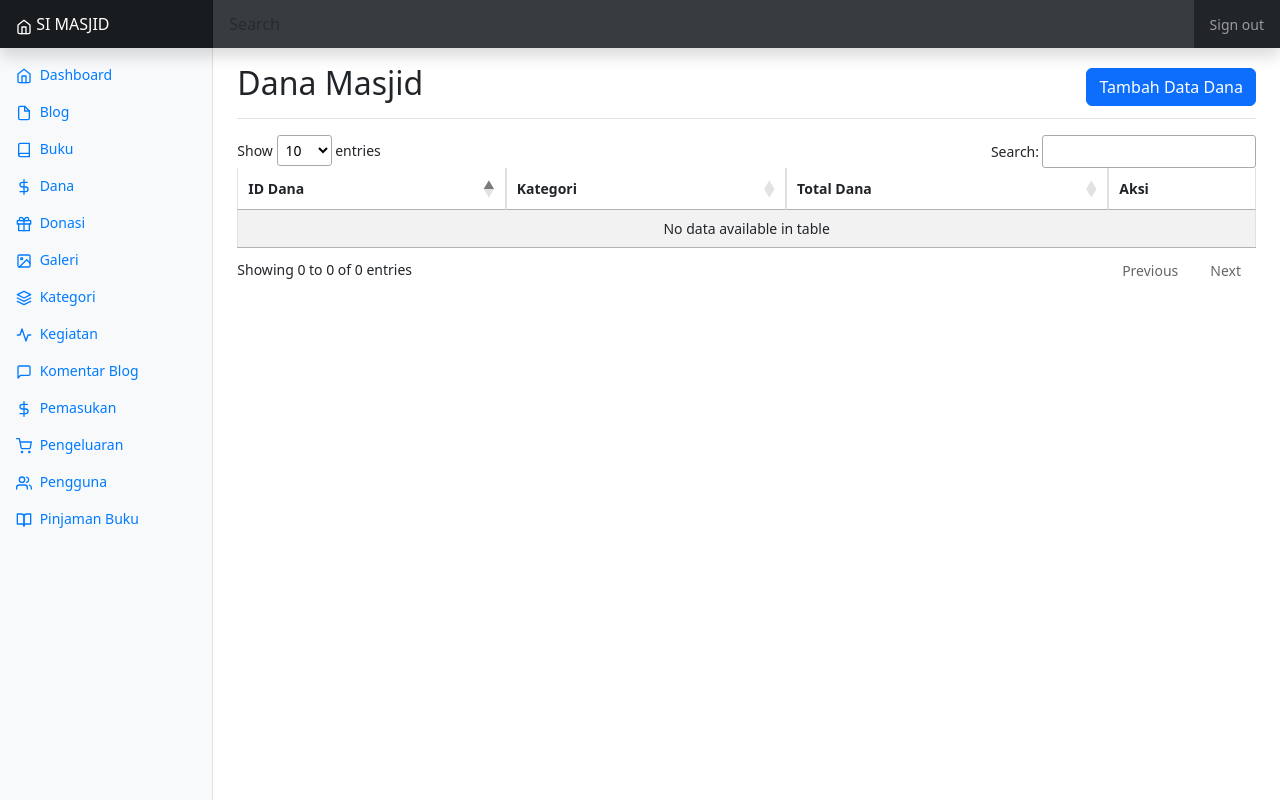
After one commit to EngRidhoNet/native_simasjid, a PHP site: page /admin/dana/index.php in a window 1280 px wide. The commit adds this page. Run offline with PHP 8.4, Linux system fonts and the light colour scheme; the visitor is signed in with stand-in values (Sample User, id 1); data that the repository does not hold is empty; some libraries are stand-ins or nearby versions.

Commit message:
fitur dana

```diff
--- /dev/null
+++ b/admin/dana/fetch_categories.php
@@ -0,0 +1,13 @@
+<?php
+include('../../koneksi/koneksi.php');
+
+$query = "SELECT id_kategori, nama_kategori FROM kategori";
+$result = mysqli_query($conn, $query);
+
+$data = array();
+
+while ($row = mysqli_fetch_assoc($result)) {
+    $data[] = $row;
+}
+
+echo json_encode($data);
--- /dev/null
+++ b/admin/dana/fetch_data.php
@@ -0,0 +1,19 @@
+<?php
+include '../../koneksi/koneksi.php';
+$query = "SELECT d.id_dana, k.nama_kategori, d.total_dana
+          FROM dana d
+          LEFT JOIN kategori k ON d.id_kategori = k.id_kategori";
+$result = mysqli_query($conn, $query);
+
+if (!$result) {
+    echo "Error: " . mysqli_error($conn);
+    exit;
+}
+
+$data = array();
+
+while ($row = mysqli_fetch_assoc($result)) {
+    $data[] = $row;
+}
+
+echo json_encode($data);
--- /dev/null
+++ b/admin/dana/index.php
@@ -0,0 +1,235 @@
+<?php include('../includes/header.php'); ?>
+<?php include('../includes/sidebar.php'); ?>
+<?php include('../../koneksi/koneksi.php'); ?>
+
+<div class="container-fluid">
+    <div class="row">
+        <main class="col-md-9 ms-sm-auto col-lg-10 px-md-4">
+            <div class="d-flex justify-content-between flex-wrap flex-md-nowrap align-items-center pt-3 pb-2 mb-3 border-bottom">
+                <h1 class="h2">Dana Masjid</h1>
+                <button type="button" class="btn btn-primary" id="addBookButton" data-bs-toggle="modal" data-bs-target="#addModal">Tambah Data Dana</button>
+            </div>
+            <div class="table-responsive">
+                <table id="danaTable" class="table table-striped table-bordered" style="width:100%">
+                    <thead>
+                        <tr>
+                            <th>ID Dana</th>
+                            <th>Kategori</th>
+                            <th>Total Dana</th>
+                            <th>Aksi</th>
+                        </tr>
+                    </thead>
+                    <tbody>
+                    </tbody>
+                </table>
+            </div>
+        </main>
+    </div>
+</div>
+
+<!-- Add Modal -->
+<div class="modal fade" id="addModal" tabindex="-1" aria-labelledby="addModalLabel" aria-hidden="true">
+    <div class="modal-dialog">
+        <div class="modal-content">
+            <form id="addForm">
+                <div class="modal-header">
+                    <h5 class="modal-title" id="addModalLabel">Tambah Data Dana</h5>
+                    <button type="button" class="btn-close" data-bs-dismiss="modal" aria-label="Close"></button>
+                </div>
+                <div class="modal-body">
+                    <div class="mb-3">
+                        <label for="kategori" class="form-label">Kategori</label>
+                        <select id="kategori" name="kategori" class="form-select">
+                            <!-- Options will be populated by JavaScript -->
+                        </select>
+                    </div>
+                    <div class="mb-3">
+                        <label for="total_dana" class="form-label">Total Dana</label>
+                        <input type="text" class="form-control" id="total_dana" name="total_dana" required>
+                    </div>
+                </div>
+                <div class="modal-footer">
+                    <button type="button" class="btn btn-secondary" data-bs-dismiss="modal">Close</button>
+                    <button type="submit" class="btn btn-primary">Tambah</button>
+                </div>
+            </form>
+        </div>
+    </div>
+</div>
+
+<!-- Update Modal -->
+<div class="modal fade" id="updateModal" tabindex="-1" aria-labelledby="updateModalLabel" aria-hidden="true">
+    <div class="modal-dialog">
+        <div class="modal-content">
+            <form id="updateForm">
+                <div class="modal-header">
+                    <h5 class="modal-title" id="updateModalLabel">Update Data Dana</h5>
+                    <button type="button" class="btn-close" data-bs-dismiss="modal" aria-label="Close"></button>
+                </div>
+                <div class="modal-body">
+                    <input type="hidden" id="update_id_dana" name="id_dana">
+                    <div class="mb-3">
+                        <label for="update_kategori" class="form-label">Kategori</label>
+                        <select id="update_kategori" name="kategori" class="form-select">
+                            <!-- Options will be populated by JavaScript -->
+                        </select>
+                    </div>
+                    <div class="mb-3">
+                        <label for="update_total_dana" class="form-label">Total Dana</label>
+                        <input type="text" class="form-control" id="update_total_dana" name="total_dana" required>
+                    </div>
+                </div>
+                <div class="modal-footer">
+                    <button type="button" class="btn btn-secondary" data-bs-dismiss="modal">Close</button>
+                    <button type="submit" class="btn btn-primary">Update</button>
+                </div>
+            </form>
+        </div>
+    </div>
+</div>
+
+<!-- Delete Modal -->
+<div class="modal fade" id="deleteModal" tabindex="-1" aria-labelledby="deleteModalLabel" aria-hidden="true">
+    <div class="modal-dialog">
+        <div class="modal-content">
+            <form id="deleteForm">
+                <div class="modal-header">
+                    <h5 class="modal-title" id="deleteModalLabel">Delete Data Dana</h5>
+                    <button type="button" class="btn-close" data-bs-dismiss="modal" aria-label="Close"></button>
+                </div>
+                <div class="modal-body">
+                    <input type="hidden" id="delete_id_dana" name="id_dana">
+                    <p>Are you sure you want to delete this data?</p>
+                </div>
+                <div class="modal-footer">
+                    <button type="button" class="btn btn-secondary" data-bs-dismiss="modal">Close</button>
+                    <button type="submit" class="btn btn-danger">Delete</button>
+                </div>
+            </form>
+        </div>
+    </div>
+</div>
+
+<!-- Include jQuery and Bootstrap JS -->
+<script src="https://code.jquery.com/jquery-3.6.0.min.js"></script>
+<script src="https://cdn.jsdelivr.net/npm/bootstrap@5.3.0/dist/js/bootstrap.bundle.min.js"></script>
+<script src="https://cdn.datatables.net/1.11.3/js/jquery.dataTables.min.js"></script>
+
+<script>
+    $(document).ready(function() {
+        var table = $('#danaTable').DataTable({
+            "ajax": {
+                "url": "fetch_data.php",
+                "dataSrc": "",
+                "error": function(xhr, status, error) {
+                    console.log("Error: " + error);
+                }
+            },
+            "columns": [{
+                    "data": "id_dana"
+                },
+                {
+                    "data": "nama_kategori"
+                },
+                {
+                    "data": "total_dana"
+                },
+                {
+                    "data": null,
+                    "defaultContent": '<button class="btn btn-warning btn-sm updateButton" data-bs-toggle="modal" data-bs-target="#updateModal">Update</button> <button class="btn btn-danger btn-sm deleteButton" data-bs-toggle="modal" data-bs-target="#deleteModal">Delete</button>',
+                    "orderable": false
+                }
+            ]
+        });
+
+        // Fetch categories for dropdown
+        function fetchCategories(selectElement) {
+            $.ajax({
+                url: "fetch_categories.php",
+                method: "GET",
+                dataType: "json",
+                success: function(data) {
+                    console.log(data); // Debugging: log the received data
+                    $(selectElement).empty(); // Clear existing options
+                    $.each(data, function(key, value) {
+                        $(selectElement).append('<option value="' + value.id_kategori + '">' + value.nama_kategori + '</option>');
+                    });
+                },
+                error: function(xhr, status, error) {
+                    console.log("Error fetching categories: " + error);
+                }
+            });
+        }
+
+        fetchCategories('#kategori');
+        fetchCategories('#update_kategori');
+
+        // Handle Add Form Submission
+        $('#addForm').on('submit', function(e) {
+            e.preventDefault();
+            $.ajax({
+                url: "add_data.php",
+                method: "POST",
+                data: $(this).serialize(),
+                success: function(data) {
+                    $('#addModal').modal('hide');
+                    table.ajax.reload();
+                    location.reload(); // Refresh the page
+                },
+                error: function(xhr, status, error) {
+                    console.log("Error adding data: " + error);
+                }
+            });
+        });
+
+        // Handle Update Button Click
+        $('#danaTable tbody').on('click', '.updateButton', function() {
+            var data = table.row($(this).parents('tr')).data();
+            $('#update_id_dana').val(data.id_dana);
+            $('#update_kategori').val(data.id_kategori);
+            $('#update_total_dana').val(data.total_dana);
+        });
+
+        // Handle Update Form Submission
+        $('#updateForm').on('submit', function(e) {
+            e.preventDefault();
+            $.ajax({
+                url: "update_data.php",
+                method: "POST",
+                data: $(this).serialize(),
+                success: function(data) {
+                    $('#updateModal').modal('hide');
+                    table.ajax.reload();
+                    location.reload();
+                },
+                error: function(xhr, status, error) {
+                    console.log("Error updating data: " + error);
+                }
+            });
+        });
+
+        // Handle Delete Button Click
+        $('#danaTable tbody').on('click', '.deleteButton', function() {
+            var data = table.row($(this).parents('tr')).data();
+            $('#delete_id_dana').val(data.id_dana);
+        });
+
+        // Handle Delete Form Submission
+        $('#deleteForm').on('submit', function(e) {
+            e.preventDefault();
+            $.ajax({
+                url: "delete_data.php",
+                method: "POST",
+                data: $(this).serialize(),
+                success: function(data) {
+                    $('#deleteModal').modal('hide');
+                    table.ajax.reload();
+                    location.reload();
+                },
+                error: function(xhr, status, error) {
+                    console.log("Error deleting data: " + error);
+                }
+            });
+        });
+    });
+</script>
--- a/admin/includes/sidebar.php
+++ b/admin/includes/sidebar.php
@@ -22,7 +22,7 @@
                 </a>
             </li>
             <li class="nav-item">
-                <a class="nav-link active" aria-current="page" href="#">
+                <a class="nav-link active" aria-current="page" href="../dana/index.php">
                     <span data-feather="dollar-sign" class="align-text-bottom"></span>
                     Dana
                 </a>
```
Also changed, not shown: admin/dana/add_data.php (added, +16 -0 lines), admin/dana/delete_data.php (added, +17 -0 lines), admin/dana/update_data.php (added, +17 -0 lines).
